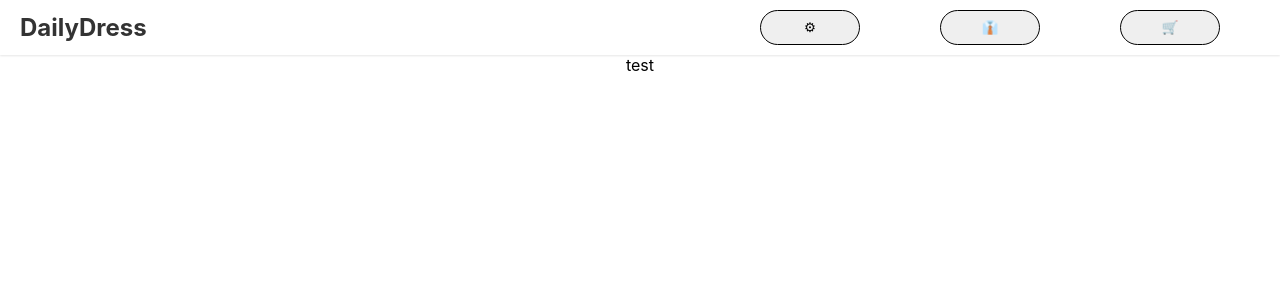
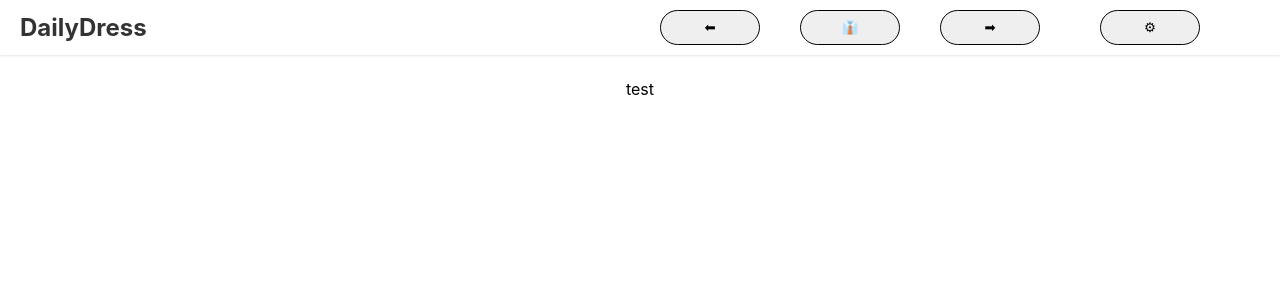
Before and after one commit to MariusGOY/final_front, a React (Create React App) app: page / in a window 1280 px wide. Shown: the top 300 px of the page. Built offline with nearby package versions, Linux system fonts and the light colour scheme.

Commit message:
ajout structure layout et bouton component

```diff
--- a/src/App.js
+++ b/src/App.js
@@ -1,12 +1,11 @@
 import logo from './logo.svg';
 import './App.css';
-import Header from './components/Header';
+import Layout from './components/Layout';
 
 function App() {
   return (
     <div className="App">
-        <Header/>
-        test
+        <Layout/>
     </div>
   );
 }
--- /dev/null
+++ b/src/components/Bouton.jsx
@@ -0,0 +1,25 @@
+import styled from "styled-components";
+
+const Bouton = (props) => {
+  return (
+    <Container>
+      <div>
+        <button>
+        {props.text}
+        </button>
+      </div>
+    </Container>
+  );
+};
+
+export default Bouton;
+
+const Container = styled.div`
+    & button {
+      width: 100px;
+      height: 35px;
+      border-radius: 20px;
+      border: 1px solid black;
+      cursor: pointer;
+    }
+  `;
--- a/src/components/Header.jsx
+++ b/src/components/Header.jsx
@@ -1,4 +1,5 @@
 import styled from "styled-components";
+import Bouton from './Bouton';
 
 const Header = (props) => {
   return (
@@ -7,9 +8,10 @@ const Header = (props) => {
         <span>DailyDress</span>
       </div>
       <div>
-        <button>⚙</button>
-        <button>👔️</button>
-        <button>🛒</button>
+      <Bouton text="⬅"/>
+      <Bouton text="👔️"/>
+      <Bouton text="➡"/>
+      <Bouton text="⚙"/>
       </div>
     </Container>
   );
@@ -43,13 +45,7 @@ const Container = styled.header`
   }
 
   & div:last-child {
-    & button {
-      width: 100px;
-      height: 35px;
-      border-radius: 20px;
-      border: 1px solid black;
-      cursor: pointer;
-      margin: 0 40px;
-    }
+    display: flex;
+    margin: 0px 20px;
   }
 `;
--- /dev/null
+++ b/src/components/Layout.jsx
@@ -0,0 +1,26 @@
+import styled from "styled-components";
+import Header from "./Header";
+import Main from "./Main";
+import React from "react";
+
+const Layout = () => {
+  return (
+    <Container>
+      <Header />
+      <Main />
+    </Container>
+  );
+};
+
+export default Layout;
+
+const Container = styled.div`
+
+  & header {
+    background-color: #ffffff;
+  }
+
+  & main {
+    padding: 24px;
+  }
+`;
--- /dev/null
+++ b/src/components/Main.jsx
@@ -0,0 +1,13 @@
+import styled from "styled-components";
+
+const Main = (props) => {
+  return (
+    <Container>
+    test
+    </Container>
+  );
+};
+
+export default Main;
+
+const Container = styled.main``;
```
